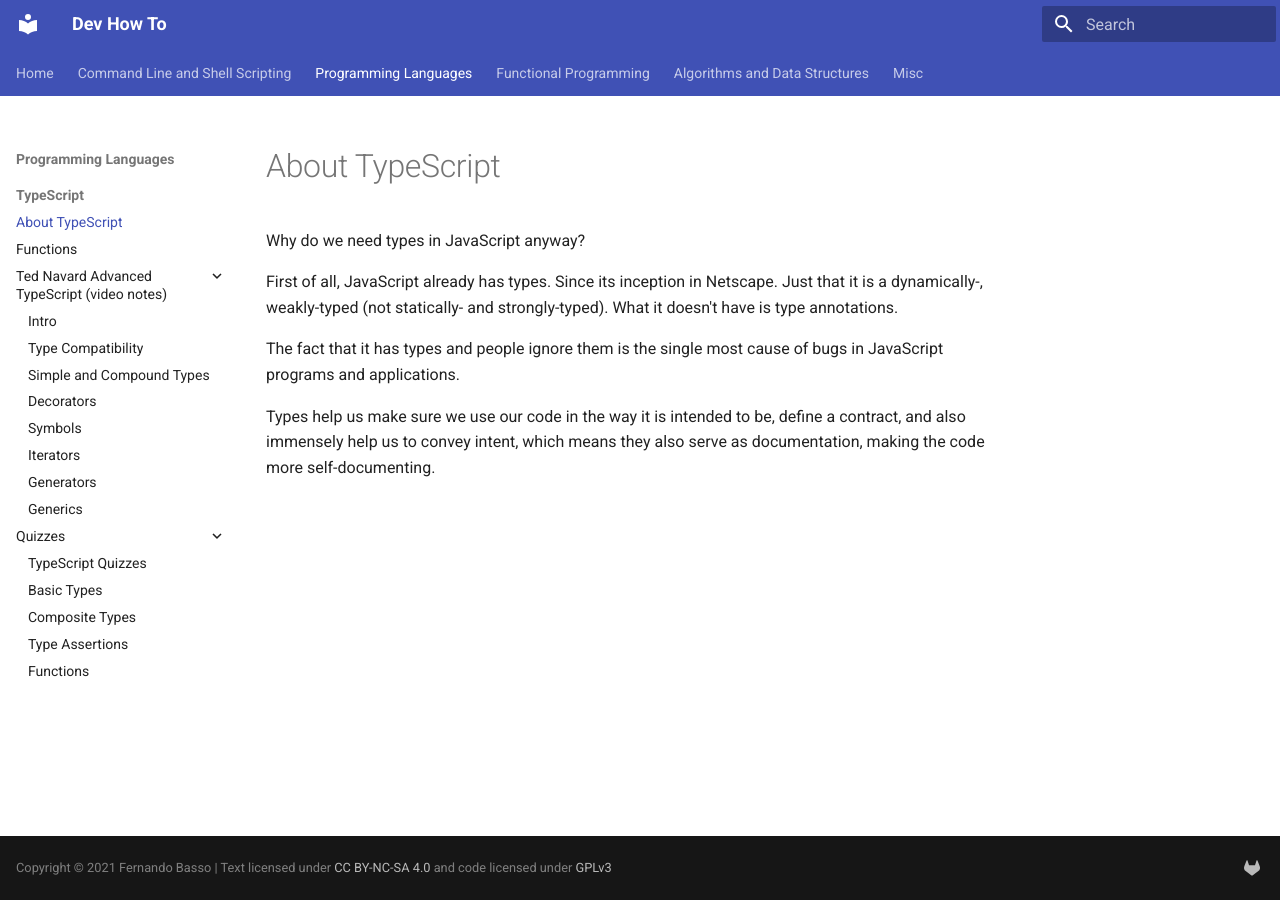
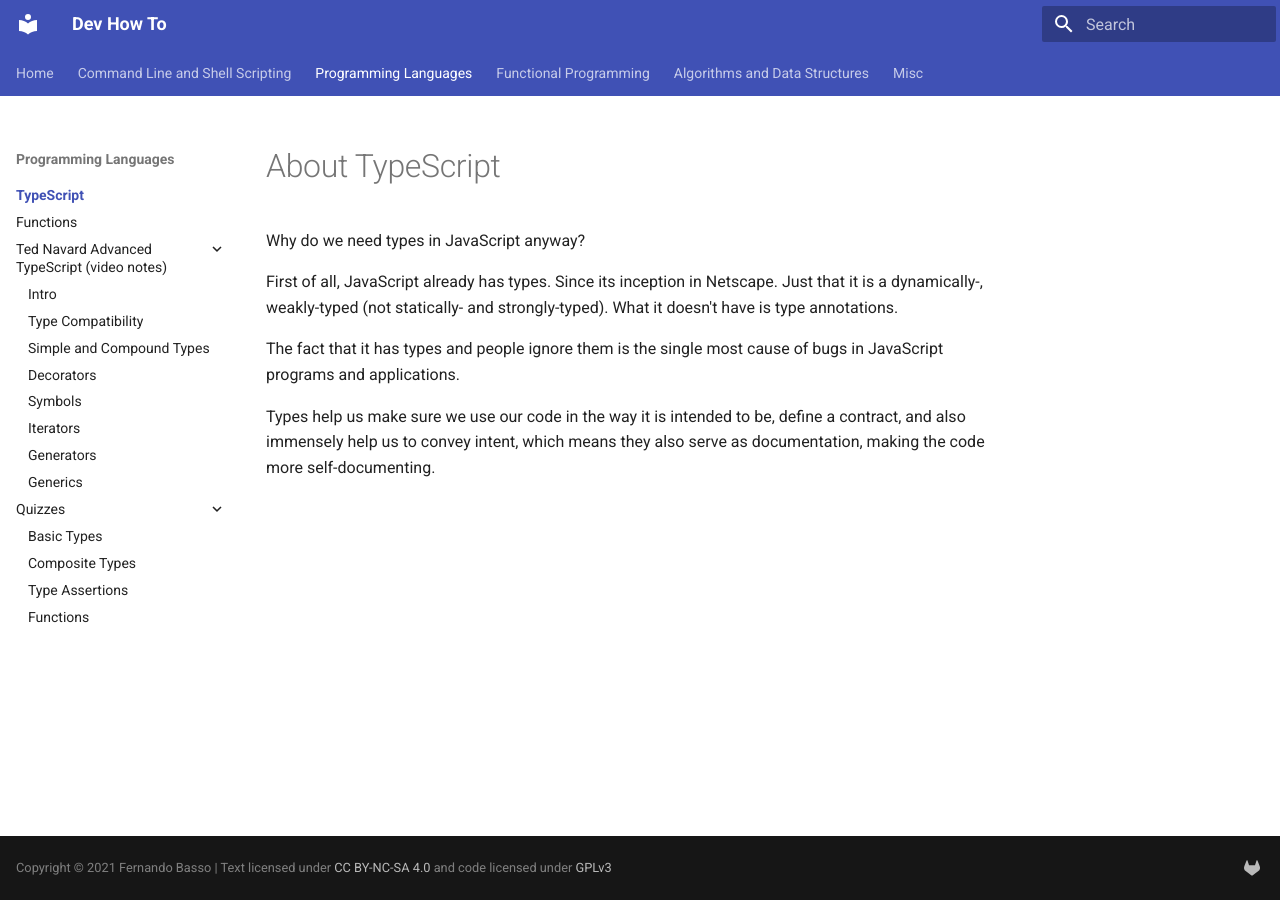
Before and after one commit to FernandoBasso/devhowto, an MkDocs documentation site: the page built from docs/programming-languages/typescript/index.md, in a window 1280 px wide. Built offline with MkDocs 1.6.1 and Material for MkDocs 9.7.7, drawn with Linux system fonts in a browser that asks for light colours.

Commit message:
conf: Use correct config for mkdocs section index pages

```diff
--- a/mkdocs.yml
+++ b/mkdocs.yml
@@ -11,7 +11,7 @@
     - navigation.sections
     - navigation.expand
     - navigation.top
-    - navigation.index
+    - navigation.indexes
 
 extra_css:
   - stylesheets/extra.css
```
